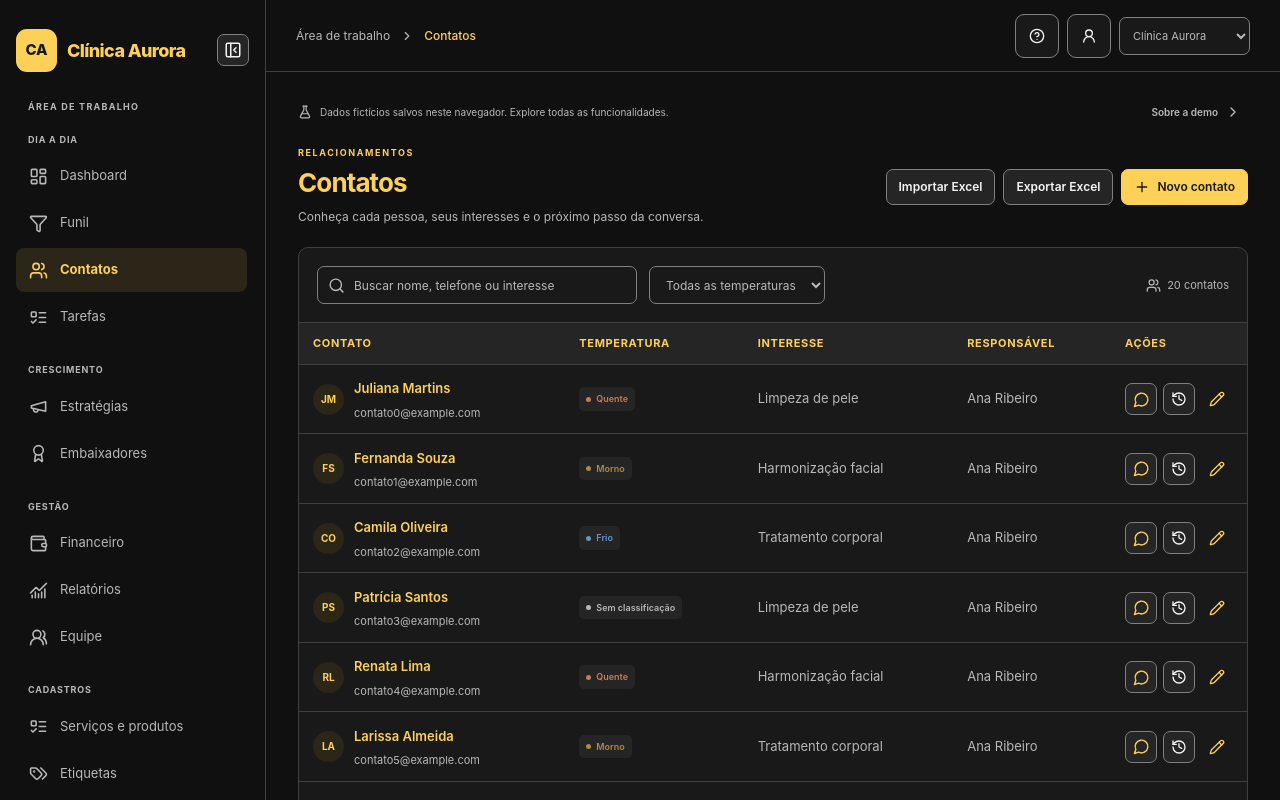
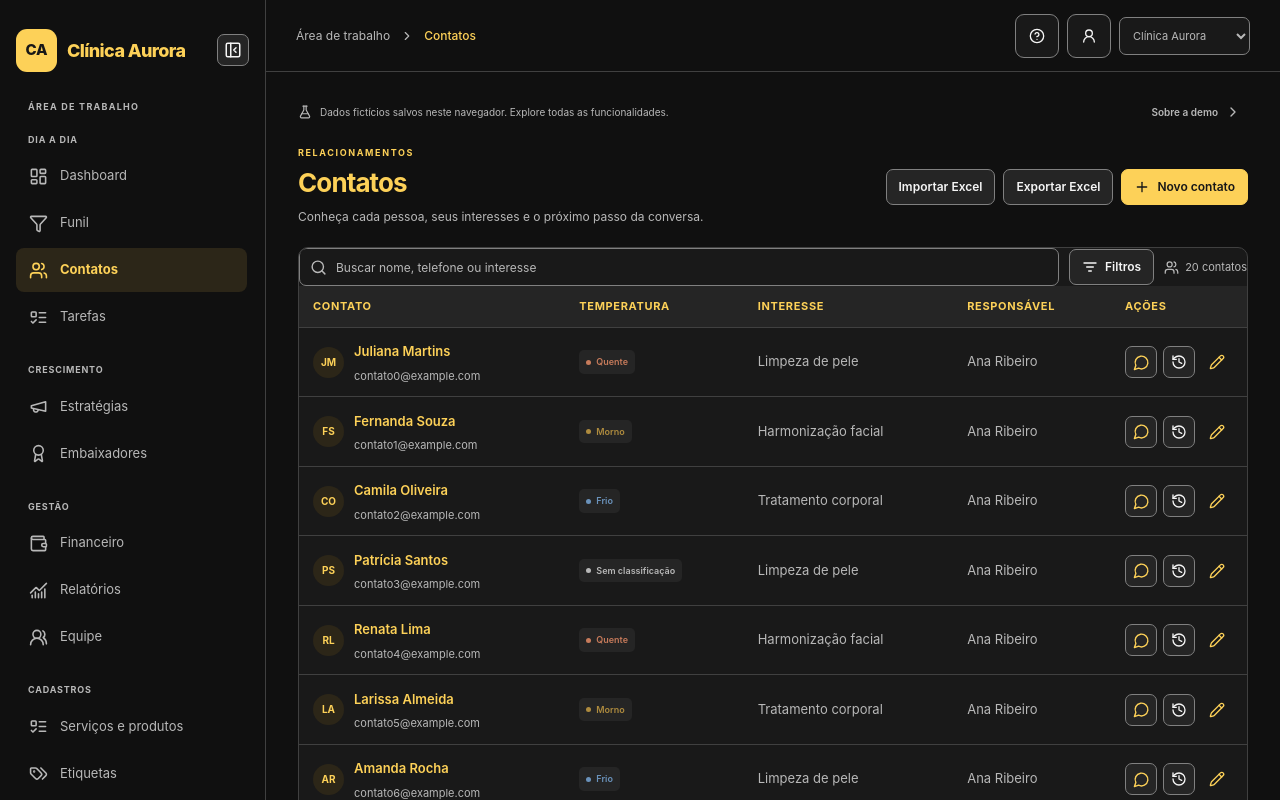
Before and after one commit to pedrobertani/sun7crm, a React (Vite) app: page /demo/contatos in a window 1280 px wide. Built offline with nearby package versions, Linux system fonts and the light colour scheme.

Commit message:
feat(contacts): filtro global com temperatura e período preservando links

```diff
--- a/src/modules/contacts/Contacts.tsx
+++ b/src/modules/contacts/Contacts.tsx
@@ -8,7 +8,6 @@ import { ContactTransfer } from './ContactTransfer';
 import { normalizeContactPhone } from '../../domain/contact-transfer';
 import { useSearchParams } from 'react-router-dom';
 import { readPeriod, inPeriod } from '../../domain/filters';
-import { dateLabel } from '../../lib/format';
 import { Input } from '../../components/ui/input';
 import { useState, type FormEvent } from 'react';
 import { Pagination, paginatedRows, usePagination } from '../../components/ui/pagination';
@@ -21,14 +20,15 @@ import { visibleContacts } from '../../domain/operations';
 import { initials, uid, today } from '../../lib/format';
 import {
   Heading,
-  AppliedFilter,
-  SearchInput,
+
+
   TemperatureBadge,
   Empty,
   FormActions,
   FormError,
 } from '../../components/shared';
 import { Button } from '../../components/ui/button';
+import { GlobalFilters } from '../../components/ui/global-filters';
 import { Modal } from '../../components/ui/modal';
 const blank = {
   name: '',
@@ -50,11 +50,17 @@ export function Contacts() {
     ? params.get('temperatura')!
     : 'all';
   const period = readPeriod(params);
-  function setTemperature(value: string) {
+  function applyContactFilters(values: Record<string,string>) {
     const next = new URLSearchParams(params);
-    if (value === 'all') next.delete('temperatura');
-    else next.set('temperatura', value);
+    for (const [key,value] of Object.entries({
+      temperatura:values.temperature==='all'?'':values.temperature,
+      de:values.from,ate:values.to,
+    })) {
+      if (value) next.set(key,value);
+      else next.delete(key);
+    }
     setParams(next);
+    pages.setPage(0);
   }
   const [editing, setEditing] = useState<Contact | null | undefined>(undefined);
   const [form, setForm] = useState(blank);
@@ -171,36 +177,24 @@ export function Contacts() {
           </Button>
         )}
       </Heading>
-      {(period.from || period.to) && (
-        <AppliedFilter
-          label={`Cadastros de ${period.from ? dateLabel(period.from) : 'qualquer data'} até ${period.to ? dateLabel(period.to) : 'hoje'}`}
-          onClear={() => setParams({})}
-        />
-      )}
       <div className="card">
-        <div className="toolbar">
-          <SearchInput
-            value={query}
-            onChange={(v) => { setQuery(v); pages.setPage(0); }}
-            placeholder="Buscar nome, telefone ou interesse"
-          />
-          <select
-            aria-label="Filtrar temperatura"
-            value={temperature}
-            onChange={(e) => setTemperature(e.target.value)}
-          >
-            <option value="all">Todas as temperaturas</option>
-            {Object.entries(temperatureLabels).map(([v, l]) => (
-              <option key={v} value={v}>
-                {l}
-              </option>
-            ))}
-          </select>
+        <GlobalFilters
+          fields={[
+            {key:'temperature',label:'Temperatura',type:'select',defaultValue:'all',
+              options:[{value:'all',label:'Todas as temperaturas'},
+                ...Object.entries(temperatureLabels).map(([value,label])=>({value,label}))]},
+            {key:'from',label:'Cadastro de',type:'date',defaultValue:''},
+            {key:'to',label:'Cadastro até',type:'date',defaultValue:''},
+          ]}
+          values={{temperature,from:period.from,to:period.to}}
+          onApply={applyContactFilters}
+          search={{value:query,onChange:v=>{setQuery(v);pages.setPage(0);},
+            placeholder:'Buscar nome, telefone ou interesse'}}
+        >
           <span className="muted result-count">
-            <Users size={15} />
-            {contacts.length} contatos
+            <Users size={15} />{contacts.length} contatos
           </span>
-        </div>
+        </GlobalFilters>
         {contacts.length ? (
           <div className="table-wrap">
             <table>
```
